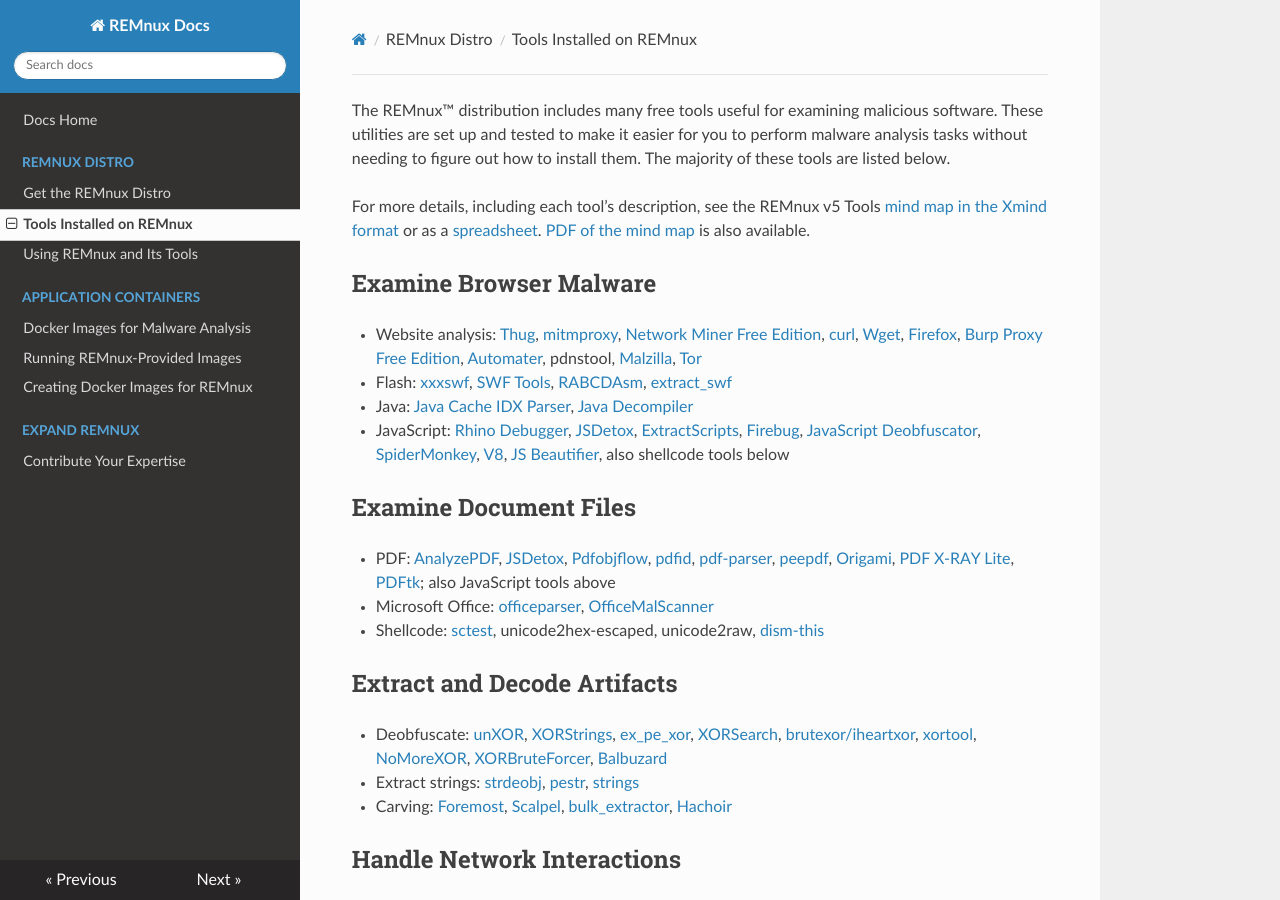
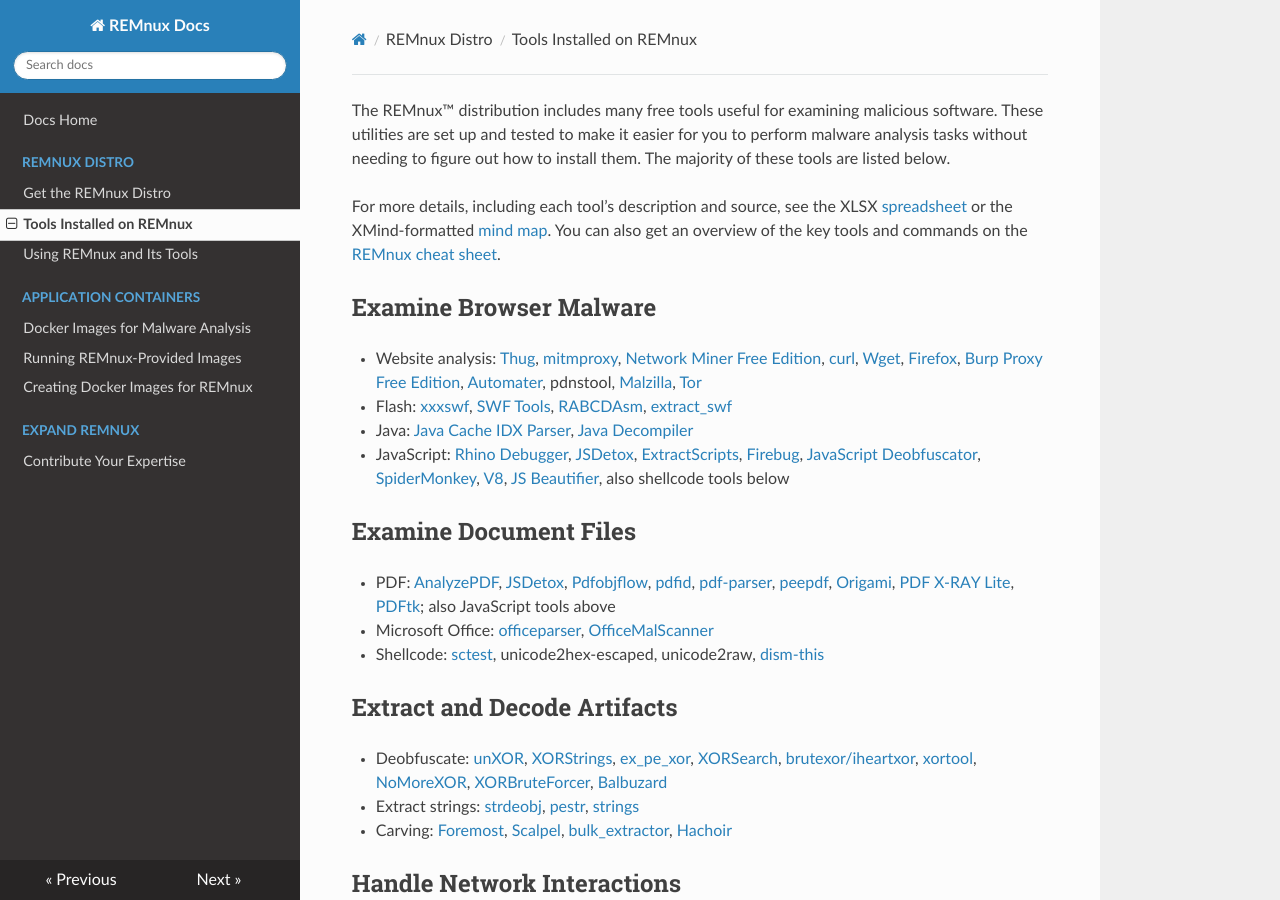
Before and after one commit to wzod/docs, an MkDocs documentation site: the page built from source/distro/tools.md, in a window 1280 px wide and 900 px high. Built offline with MkDocs 1.6.1, drawn with Linux system fonts in a browser that asks for light colours; nearby versions of some CDN libraries; old or Windows-style settings are respelled for this version of MkDocs.

Commit message:
Update tools.md
Updated tool listing URLs

```diff
--- a/source/distro/tools.md
+++ b/source/distro/tools.md
@@ -1,6 +1,6 @@
 The REMnux&trade; distribution includes many free tools useful for examining malicious software. These utilities are set up and tested to make it easier for you to perform malware analysis tasks without needing to figure out how to install them. The majority of these tools are listed below.
 
-For more details, including each tool's description, see the REMnux v5 Tools [mind map in the Xmind format](https://github.com/REMnux/remnux/blob/v5/remnux-v5-tools.xmind?raw=true) or as a [spreadsheet](https://github.com/REMnux/remnux/blob/v5/remnux-v5-tools.xlsx?raw=true). [PDF of the mind map](https://github.com/REMnux/remnux/blob/v5/remnux-v5-tools.pdf?raw=true) is also available.
+For more details, including each tool's description and source, see the XLSX [spreadsheet](https://REMnux.org/remnux-tools-sheet.xlsx) or the XMind-formatted [mind map](https://REMnux.org/remnux-tools-map.xmind). You can also get an overview of the key tools and commands on the [REMnux cheat sheet](https://zeltser.com/remnux-malware-analysis-tips/).
 
 ## Examine Browser Malware
 
```
